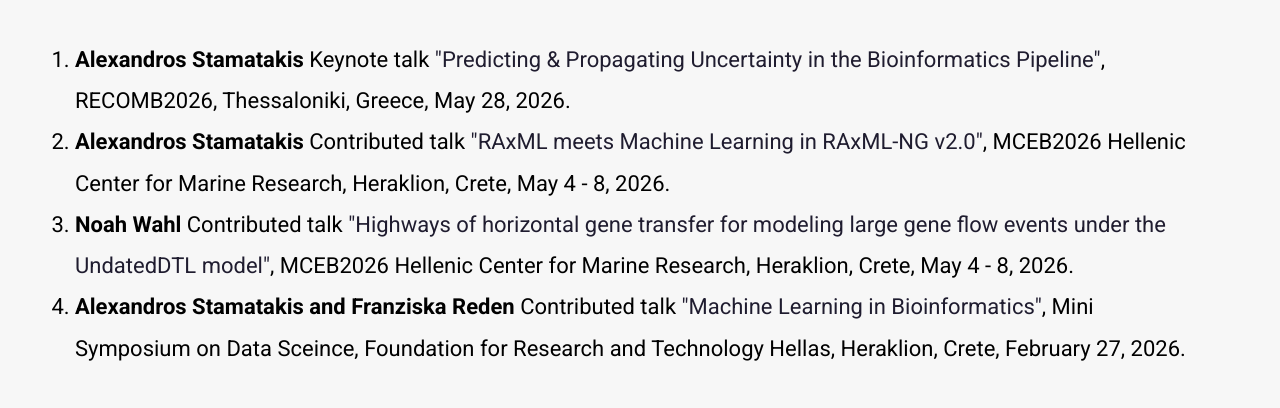
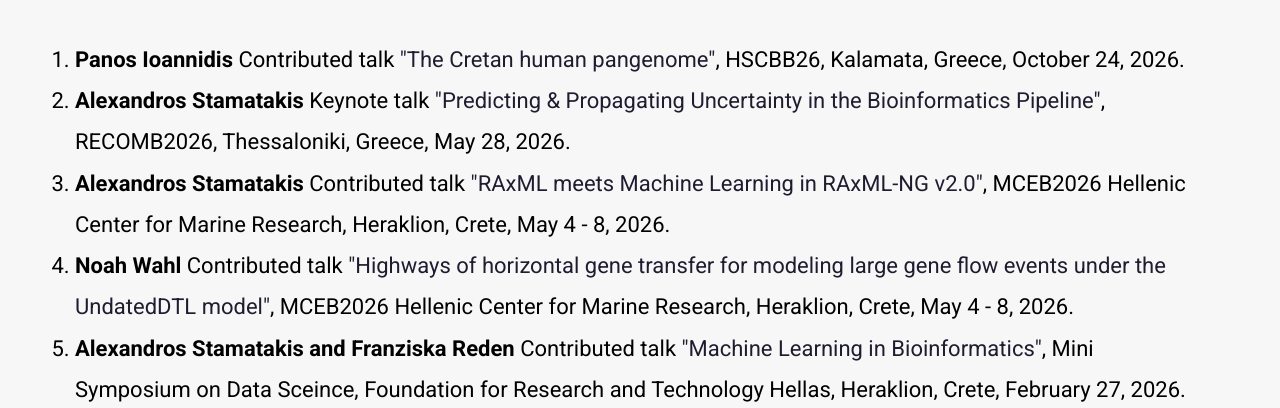
Before and after one commit to stamatak/bcg, a plain HTML site: page talks.html in a window 1280 px wide. Shown: the part 339-747 px from the top of the page. Drawn offline with Linux system fonts and the light colour scheme.

Commit message:
Updated talks

```diff
--- a/talks.html
+++ b/talks.html
@@ -89,7 +89,12 @@
 
 				<div class="row">
 				  <ol class="consult-ol">
-				    <li> <b>Alexandros Stamatakis</b> Keynote talk <a href="assets/talks/RECOMB2026.pdf">
+					<li> <b>Panos Ioannidis</b> Contributed talk <a href="assets/talks/Panos_Ioannidis_HSCBB26.pdf">
+						  "The Cretan human pangenome"</a>,
+						  HSCBB26, Kalamata, Greece, October 24, 2026.
+					</li>
+
+					<li> <b>Alexandros Stamatakis</b> Keynote talk <a href="assets/talks/RECOMB2026.pdf">
 						  "Predicting & Propagating Uncertainty in the Bioinformatics Pipeline"</a>,
 						  RECOMB2026, Thessaloniki, Greece, May 28, 2026.
 					</li>
```
Also changed, not shown: 1 other file.
